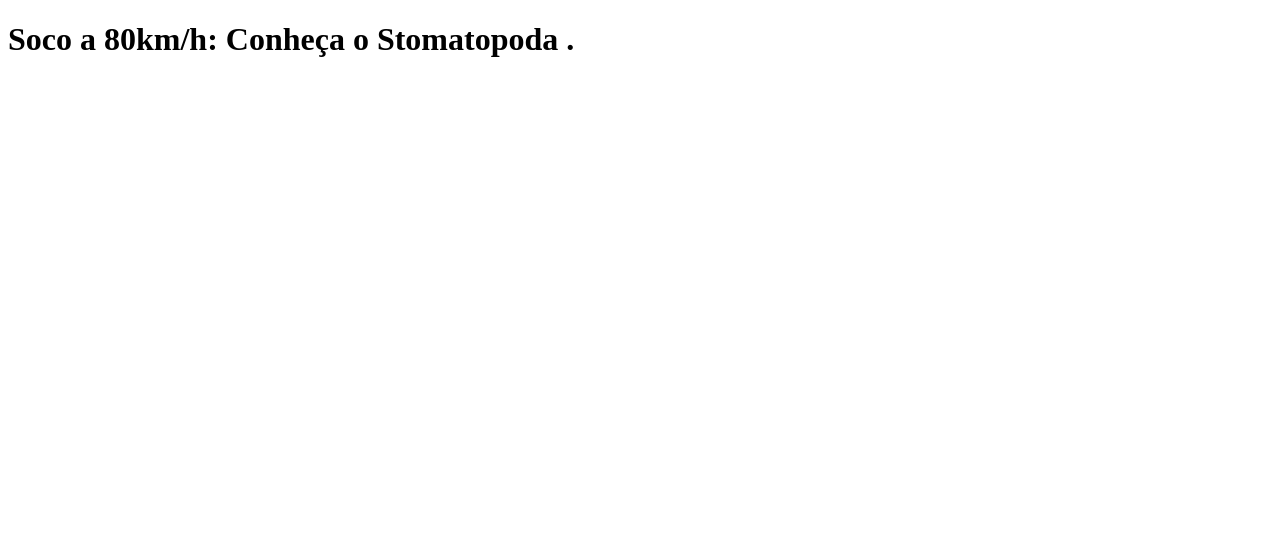
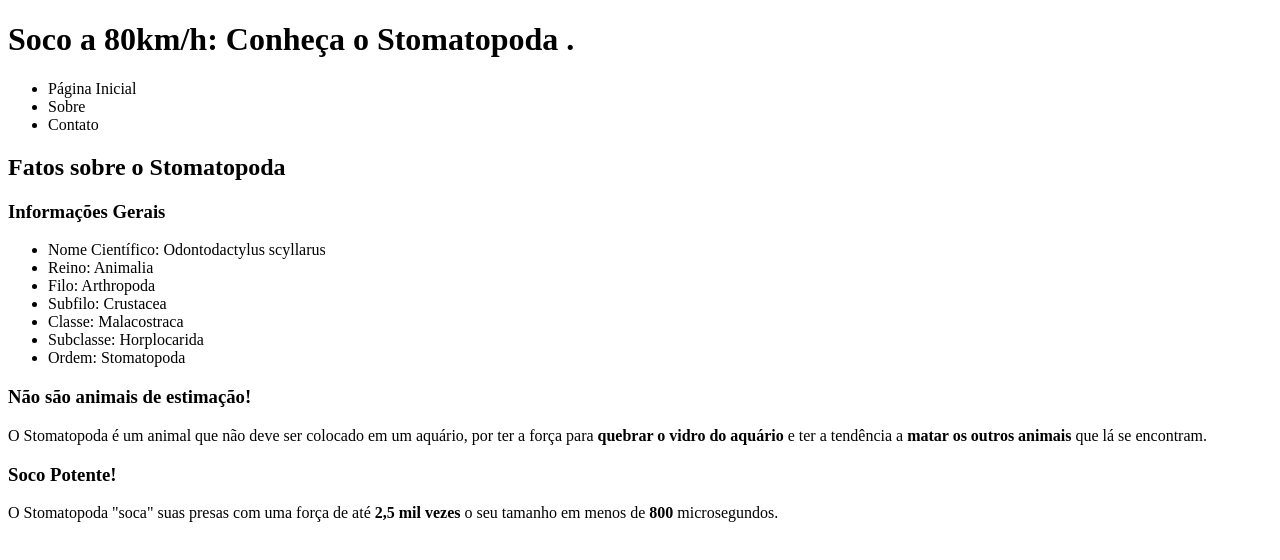
Before and after one commit to Kuytinho/trybe-exercicios, a plain HTML site: page Fundamentos/bloco-3-introducao-a-html-e-css/dia-4-html-css-html-semantico/index-prática.html in a window 1280 px wide. Drawn offline with Linux system fonts and the light colour scheme.

Commit message:
completando o exercicio

```diff
--- a/Fundamentos/bloco-3-introducao-a-html-e-css/dia-4-html-css-html-semantico/index-prática.html
+++ b/Fundamentos/bloco-3-introducao-a-html-e-css/dia-4-html-css-html-semantico/index-prática.html
@@ -10,5 +10,38 @@
     <header>
         <h1>Soco a 80km/h: Conheça o Stomatopoda .</h1>
     </header>
+    <nav>
+        <ul>
+            <li>Página Inicial</li>
+            <li>Sobre</li>
+            <li>Contato</li>
+        </ul>
+    </nav>
+    <main>
+        <article>
+            <h2>Fatos sobre o Stomatopoda</h2>
+            <section class="geral">
+                <h3>Informações Gerais</h3>
+                <ul>
+                    <li>Nome Científico: Odontodactylus scyllarus</li>
+                    <li>Reino: Animalia</li>
+                    <li>Filo: Arthropoda</li>
+                    <li>Subfilo: Crustacea</li>
+                    <li>Classe: Malacostraca</li>
+                    <li>Subclasse: Horplocarida</li>
+                    <li>Ordem: Stomatopoda</li>
+                </ul>
+            </section>
+            <section class="aquário">
+                <h3>Não são animais de estimação!</h3>
+                <p>O Stomatopoda é um animal que não deve ser colocado em um aquário, por ter a força para <b>quebrar o vidro do aquário</b> e ter a tendência a <b>matar os outros animais</b> que lá se encontram.</p>
+            </section>
+            <section class="punch">
+                <h3>Soco Potente!</h3>
+                <p>O Stomatopoda "soca" suas presas com uma força de até <b>2,5 mil vezes </b>o seu tamanho em menos de <b>800</b> microsegundos.</p>
+            </section>
+
+        </article>
+    </main>
   </body>
 </html>
```
